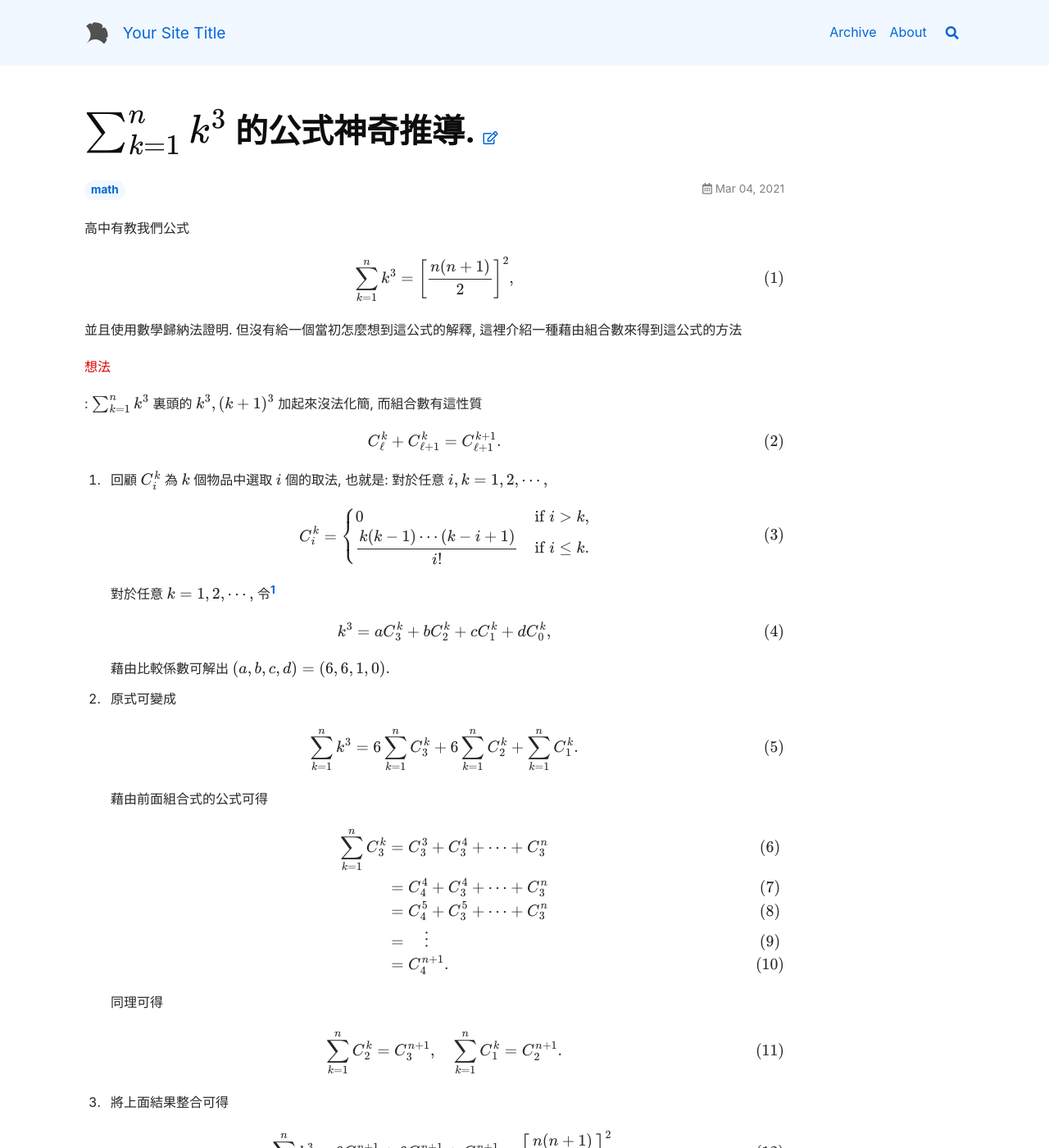
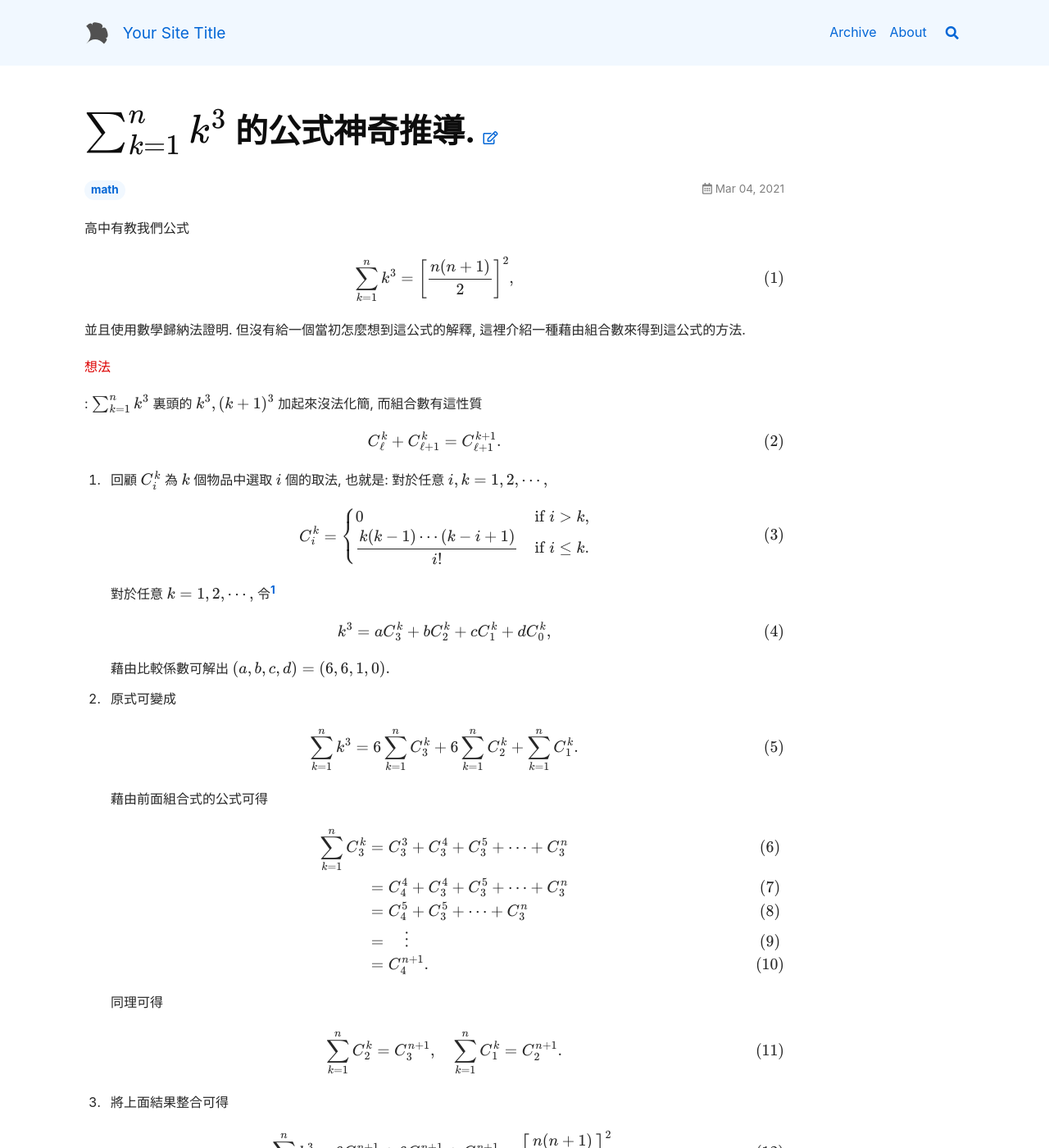
Before and after one commit to ChoCho66/ChoCho66.github.io, a Jekyll site: the page built from _posts/2021-03-04-sum_k_pow3.md, in a window 1280 px wide and 1400 px high. Shown: the whole window at 82% size. Built offline with Jekyll 4.4.1, drawn with Linux system fonts in a browser that asks for light colours; nearby versions of some CDN libraries; formulas are drawn with MathJax 3.

Commit message:
Update 2021-03-04-sum_k_pow3.md

```diff
--- a/_posts/2021-03-04-sum_k_pow3.md
+++ b/_posts/2021-03-04-sum_k_pow3.md
@@ -15,9 +15,10 @@ $$
 
 並且使用數學歸納法證明.
 但沒有給一個當初怎麼想到這公式的解釋,
-這裡介紹一種藉由組合數來得到這公式的方法
+這裡介紹一種藉由組合數來得到這公式的方法.
 
-<font color="#dd0000">想法</font>: $\sum_{k=1}^n k^3$ 裏頭的 $k^3,(k+1)^3$ 加起來沒法化簡, 而組合數有這性質
+<font color="#dd0000">想法</font>
+: $\sum_{k=1}^n k^3$ 裏頭的 $k^3,(k+1)^3$ 加起來沒法化簡, 而組合數有這性質
 
 $$C_\ell^k + C_{\ell+1}^k = C_{\ell+1}^{k+1}.$$
 
@@ -50,8 +51,8 @@ $$C_\ell^k + C_{\ell+1}^k = C_{\ell+1}^{k+1}.$$
    $$
    \begin{align}
    \sum_{k=1}^n C_3^k
-   &= C_3^3 + C_3^4 + \cdots + C_3^n \\
-   &= C_4^4 + C_3^4 + \cdots + C_3^n \\
+   &= C_3^3 + C_3^4 + C_3^5 + \cdots + C_3^n \\
+   &= C_4^4 + C_3^4 + C_3^5 + \cdots + C_3^n \\
    &= C_4^5 + C_3^5 + \cdots + C_3^n \\
    &=\quad \vdots \\
    &= C_4^{n+1}.
```
